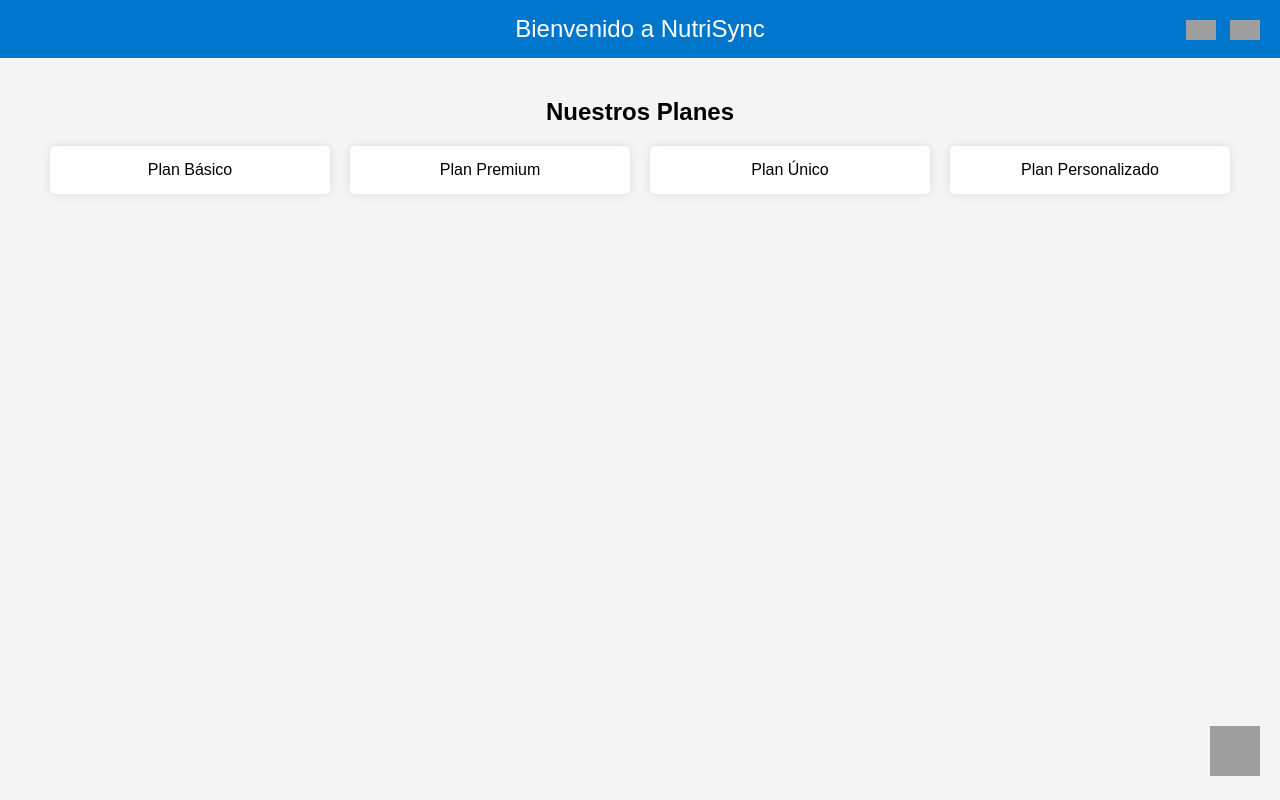
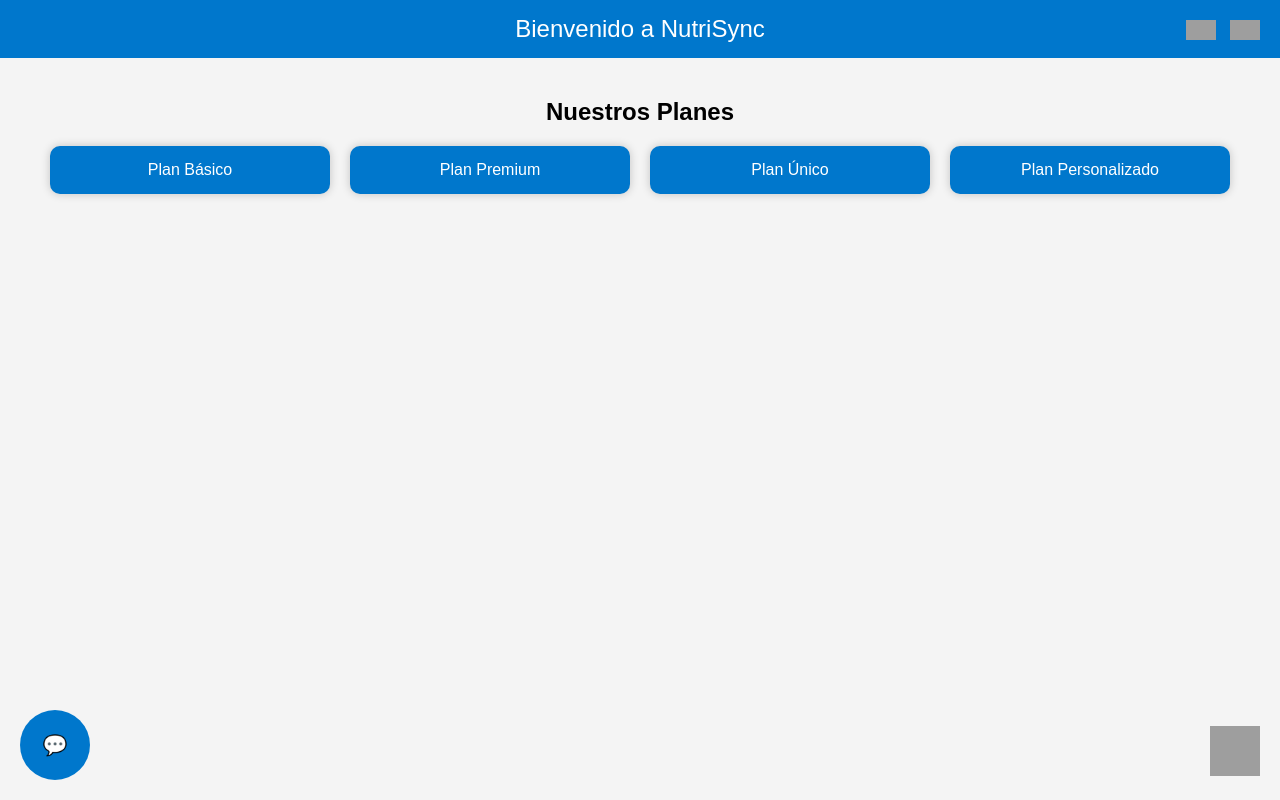
Before and after one commit to Chris-Ame-Atlas/Diet-Plans-Website, a plain HTML site: page index.html in a window 1280 px wide. Drawn offline with Linux system fonts and the light colour scheme; grey boxes are pictures that could not be loaded.

Commit message:
Update index.html

```diff
--- a/index.html
+++ b/index.html
@@ -1,5 +1,4 @@
-<!DOCTYPE html>
-<html lang="es">
+<!DOCTYPE html><html lang="es">
 <head>
     <meta charset="UTF-8">
     <meta name="viewport" content="width=device-width, initial-scale=1.0">
@@ -40,16 +39,17 @@
             flex-wrap: wrap;
         }
         .plan {
-            background-color: white;
+            background-color: #0077cc;
+            color: white;
             padding: 15px;
-            border-radius: 5px;
-            box-shadow: 0 0 10px rgba(0, 0, 0, 0.1);
+            border-radius: 10px;
+            box-shadow: 0 0 10px rgba(0, 0, 0, 0.2);
             width: 250px;
             cursor: pointer;
-            transition: transform 0.2s;
+            transition: transform 0.3s, background-color 0.3s;
         }
         .plan:hover {
-            background-color: #eef;
+            background-color: #005fa3;
             transform: scale(1.05);
         }
         .floating-motto {
@@ -58,7 +58,7 @@
             right: 20px;
             font-size: 18px;
             font-weight: bold;
-            background-color: rgba(255, 255, 255, 0.8);
+            background-color: rgba(255, 255, 255, 0.9);
             padding: 10px;
             border-radius: 10px;
             animation: fadeInOut 5s infinite;
@@ -77,6 +77,33 @@
             width: 50px;
             height: 50px;
             cursor: pointer;
+        }
+        .chatbot-button {
+            position: fixed;
+            bottom: 20px;
+            left: 20px;
+            background-color: #0077cc;
+            color: white;
+            padding: 10px;
+            border-radius: 50%;
+            width: 50px;
+            height: 50px;
+            display: flex;
+            align-items: center;
+            justify-content: center;
+            font-size: 20px;
+            cursor: pointer;
+        }
+        .chatbot-container {
+            position: fixed;
+            bottom: 80px;
+            left: 20px;
+            width: 300px;
+            background-color: white;
+            border-radius: 10px;
+            box-shadow: 0 0 10px rgba(0, 0, 0, 0.2);
+            display: none;
+            padding: 10px;
         }
     </style>
     <script>
@@ -123,5 +150,11 @@
             <img src="https://upload.wikimedia.org/wikipedia/commons/5/5e/WhatsApp_icon.png" alt="WhatsApp">
         </a>
     </div>
+    <div class="chatbot-button" onclick="document.querySelector('.chatbot-container').style.display='block'">💬</div>
+    <div class="chatbot-container">
+        <div class="chatbot-header">NutriBot</div>
+        <div id="chatbot-messages" class="chatbot-messages"></div>
+        <input type="text" id="chatbot-input" class="chatbot-input" placeholder="Escribe tu mensaje...">
+    </div>
 </body>
 </html>
```
